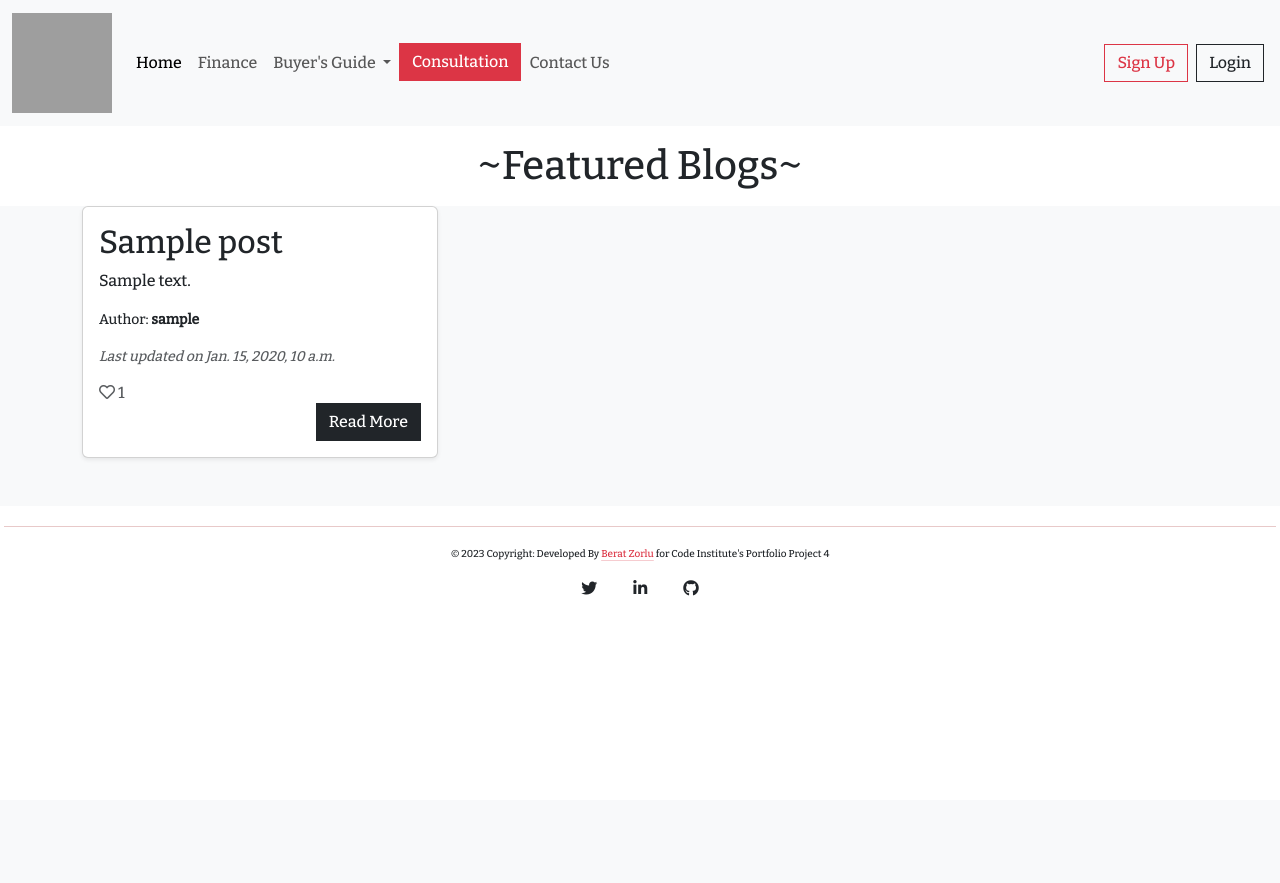
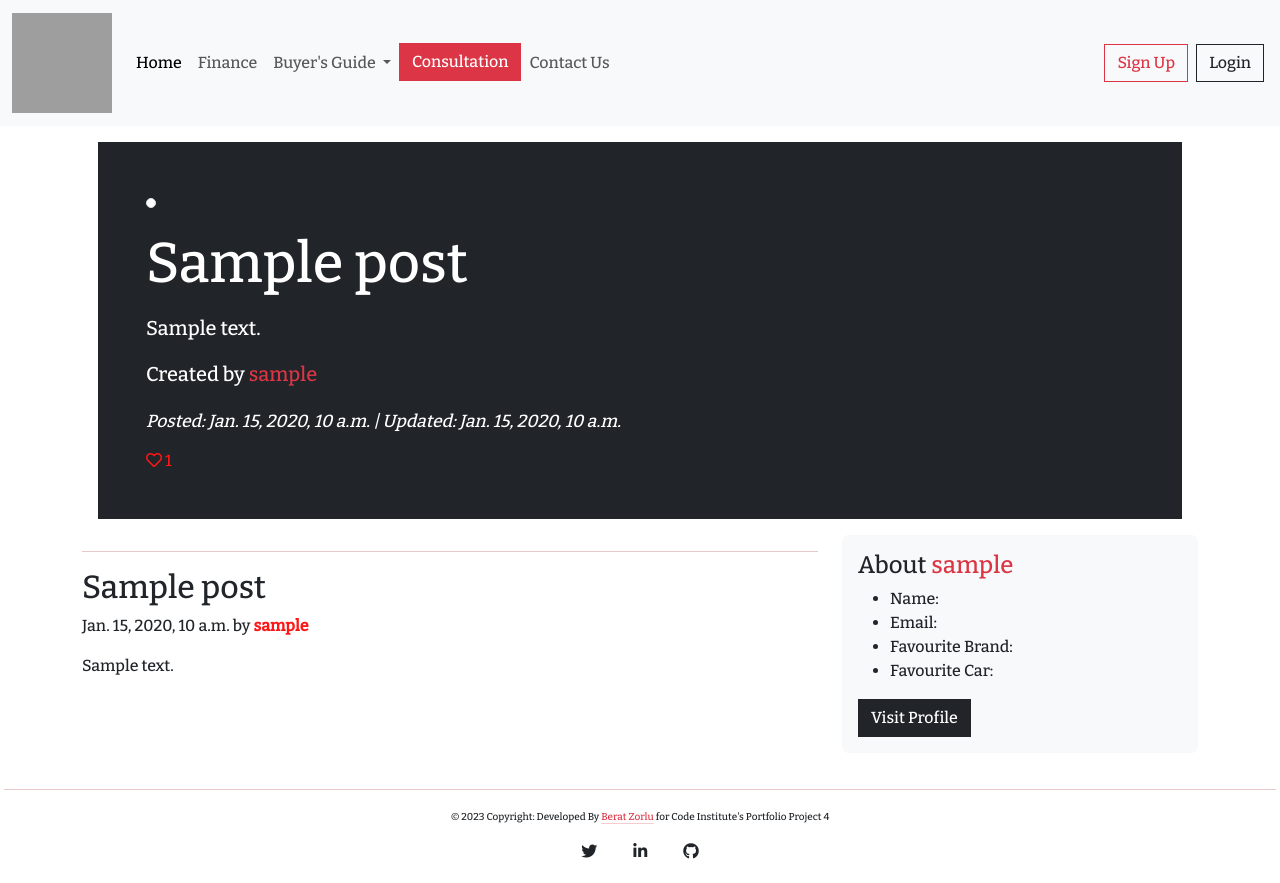
Before and after one commit to beratzorlu/AutoMate, a Django app: a page that uses templates/base.html in a window 1280 px wide. Before the commit the page ends 596 px from the top, so only its background shows below. Run offline with Django 3.2, Linux system fonts and the light colour scheme; tables that the repository leaves empty hold one stand-in row (values such as "Sample post"); grey boxes are pictures that could not be loaded.

Commit message:
Add detailed post and sidebar.

```diff
--- a/blog/urls.py
+++ b/blog/urls.py
@@ -2,6 +2,6 @@ from . import views
 from django.urls import path
 
 urlpatterns = [
-    path('', views.PostList.as_view(), name="home"),
-    path('<slug:slug>/', views.PostList.as_view(), name="post_detail"),
+    path('', views.PostList.as_view(), name='home'),
+    path('<slug:slug>/', views.DetailView.as_view(), name='post_detail'),
 ]
--- a/blog/views.py
+++ b/blog/views.py
@@ -20,9 +20,9 @@ class DetailView(View):
     def get(self, request, slug, *args, **kwargs):
         queryset = Post.objects.filter(status=1)
         post = get_object_or_404(queryset, slug=slug)
-        comments = post.comments.filter(approved=True).order_by['-created_on']
+        comments = post.comments.filter(approved=True).order_by("-created_on")
         is_liked = False
-        if post.likes.filter(self.request.user.id).exists():
+        if post.likes.filter(id=self.request.user.id).exists():
             is_liked = True
         model = Post
         template_name = 'post_detail.html'
--- a/static/css/style.css
+++ b/static/css/style.css
@@ -1,6 +1,10 @@
 @import url('https://fonts.googleapis.com/css2?family=Bitter:wght@500&family=Mukta&display=swap');
 
 /* GLOBAL SETTINGS */
+
+:root {
+    --main-orange: #ff1616;
+}
 
 html, body {
     height: 100%;
@@ -11,6 +15,10 @@ html, body {
 
 hr {
     color: brown;
+}
+
+.default-card-text {
+    color: var(--main-orange);
 }
 
 .fs-small {
--- a/templates/base.html
+++ b/templates/base.html
@@ -86,7 +86,7 @@
     </nav>
 
     <!-- Content Block -->
-    <main>
+    <main class="flex-shrink-0 main-bg">
         {% block content %}
         {% endblock content %}
     </main>
--- a/templates/index.html
+++ b/templates/index.html
@@ -19,7 +19,7 @@
                     <img src="https://res.cloudinary.com/dqontmjhf/image/upload/v1682341482/auto-mate-logo_fygxyz.png"
                         class="img-fluid" />
                     {% else %}
-                    <img src="{{ post.featured_image.url }}" class="img-fluid" />
+                    <img src="{{ post.featured_image.url }}" class="img-fluid"/>
                     {% endif %}
                     <div class="card-body">
                         <div class="card-title">
@@ -42,7 +42,8 @@
                             <p class="card-text text-muted h6"><i class="far fa-heart"></i>
                                 {{ post.likes_numbers }}</p>
                         </div>
-                        <a href="#" class="btn btn-dark rounded-0 float-end">Read More</a>
+                        <a href="{% url 'post_detail' post.slug %}" class="btn btn-dark rounded-0 float-end">Read
+                            More</a>
                     </div>
                 </div>
             </div>
--- a/templates/post_detail.html
+++ b/templates/post_detail.html
@@ -0,0 +1,40 @@
+{% extends 'base.html' %} {% block content %}
+
+<!-- blog title card -->
+<div class="container">
+  <div class="jumbotron p-3 p-md-5 text-white bg-dark m-3">
+    {% if "placeholder" in post.featured_image.url %}
+    <img src="https://res.cloudinary.com/dqontmjhf/image/upload/v1682368800/default-banner_idmpyd.png"
+      class="img-fluid img-thumbnail" width="100%" alt="placeholder image">
+    {% else %}
+    <img src="{{ post.featured_image.url }}" class="img-fluid img-thumbnail" />
+    {% endif %}
+    <div class="col-md-6 px-0 mt-3">
+      <h1 class="display-4 font-italic">{{ post.title }}</h1>
+      <p class="lead my-3">{{ post.excerpt }}</p>
+      <p class="lead mb-3">Created by <a href="#"
+          class="link-danger link-offset-2 link-underline-opacity-0 link-underline-opacity-75-hover">{{ post.author }}</a>
+      </p>
+      <p class="lead fst-italic"><small>Posted: {{ post.created_on }} | Updated: {{ post.updated_on }}</small></a></p>
+      <p class="card-text default-card-text h6"><i class="far fa-heart"></i> {{ post.likes_numbers }}</p>
+    </div>
+  </div>
+</div>
+<!-- main content -->
+<main role="main" class="container">
+  <div class="row">
+    <div class="col-md-8 blog-main">
+      <hr>
+      <div class="blog-post">
+        <h2 class="blog-post-title">{{ post.title }}</h2>
+        <p class="blog-post-meta">{{ post.created_on }} by <strong class="default-card-text">{{ post.author }}</strong></p>
+        <p class="card-text">{{ post.content | safe }}</p>
+      </div>
+    </div>
+    <!-- sidebar -->
+    {% block sidebar%}
+    {% include 'sidebar.html' %}
+    {% endblock sidebar%}
+</main>
+
+{% endblock %}
--- a/templates/sidebar.html
+++ b/templates/sidebar.html
@@ -0,0 +1,16 @@
+{% block sidebar %}
+
+<aside class="col-md-4 blog-sidebar">
+    <div class="p-3 mb-3 bg-light rounded">
+      <h4 class="font-italic">About <a href="" class="link-danger link-underline-opacity-0 link-underline-opacity-75-hover">{{ post.author }}</a></h4>
+      <ul>
+        <li class="mb-0">Name:</li>
+        <li class="mb-0">Email:</li>
+        <li class="mb-0">Favourite Brand:</li>
+        <li class="mb-0">Favourite Car:</li>
+      </ul>
+      <a href="#" class="btn btn-dark rounded-0">Visit Profile</a>
+    </div>
+  </aside>
+
+{% endblock sidebar %}
```
